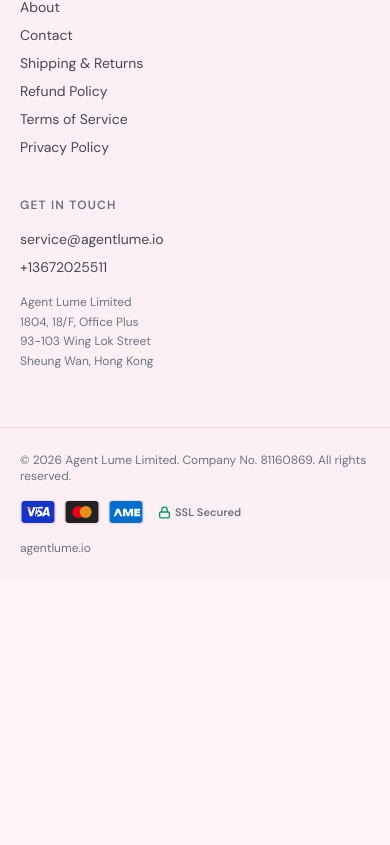
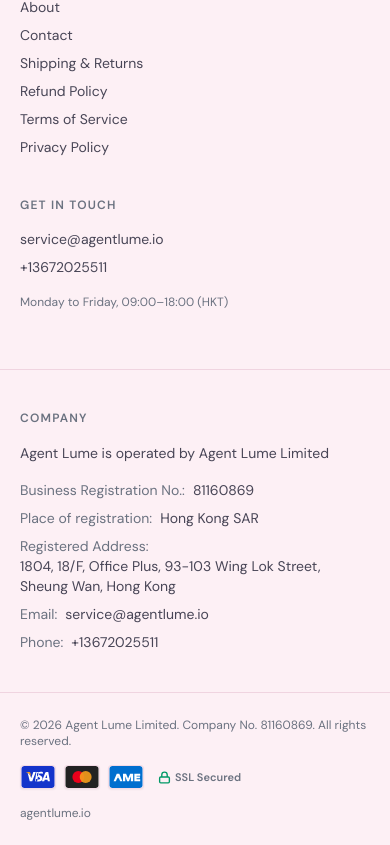
Before and after one commit to usmankhan4001/gcc-sheildspring, a Next.js app: page /cart in a window 390 px wide. Shown: the part 1182-2027 px from the top of the page. Before the commit the page ends 1762 px from the top, so only its background shows below. Built offline with nearby package versions, Linux system fonts and the light colour scheme.

Commit message:
Add legal entity disclosure block to footer
State the trading name, legal entity, registration number, jurisdiction,
registered address, email and phone together so they can be checked
against the Airwallex application. Drops the duplicated address from
the contact column.

```diff
--- a/src/components/Footer.tsx
+++ b/src/components/Footer.tsx
@@ -63,15 +63,53 @@ export default function Footer() {
               <a href={`tel:${site.phoneHref}`} className="hover:text-accent">{site.phone}</a>
             </li>
             <li className="pt-2 text-xs leading-relaxed text-muted">
-              {site.legalName}
-              <br />
-              {site.address.line1}
-              <br />
-              {site.address.line2}
-              <br />
-              {site.address.line3}
+              {site.support.hours}
             </li>
           </ul>
+        </div>
+      </div>
+
+      {/* Legal entity disclosure — payment providers check that the trading
+          name, legal entity, registration number and registered address are
+          all stated together and match the application. */}
+      <div className="border-t border-line">
+        <div className="container-page py-10">
+          <p className="text-xs font-semibold uppercase tracking-widest text-muted">Company</p>
+          <p className="mt-4 text-sm leading-relaxed text-ink/80">
+            {site.name} is operated by {site.legalName}
+          </p>
+          <dl className="mt-4 space-y-2 text-sm">
+            <div className="flex flex-wrap gap-x-2">
+              <dt className="text-muted">Business Registration No.:</dt>
+              <dd className="text-ink/80">{site.registrationNo}</dd>
+            </div>
+            <div className="flex flex-wrap gap-x-2">
+              <dt className="text-muted">Place of registration:</dt>
+              <dd className="text-ink/80">{site.jurisdiction}</dd>
+            </div>
+            <div className="flex flex-wrap gap-x-2">
+              <dt className="text-muted">Registered Address:</dt>
+              <dd className="text-ink/80">
+                {site.address.line1}, {site.address.line2}, {site.address.line3}
+              </dd>
+            </div>
+            <div className="flex flex-wrap gap-x-2">
+              <dt className="text-muted">Email:</dt>
+              <dd>
+                <a href={`mailto:${site.email}`} className="text-ink/80 hover:text-accent">
+                  {site.email}
+                </a>
+              </dd>
+            </div>
+            <div className="flex flex-wrap gap-x-2">
+              <dt className="text-muted">Phone:</dt>
+              <dd>
+                <a href={`tel:${site.phoneHref}`} className="text-ink/80 hover:text-accent">
+                  {site.phone}
+                </a>
+              </dd>
+            </div>
+          </dl>
         </div>
       </div>
 
```
